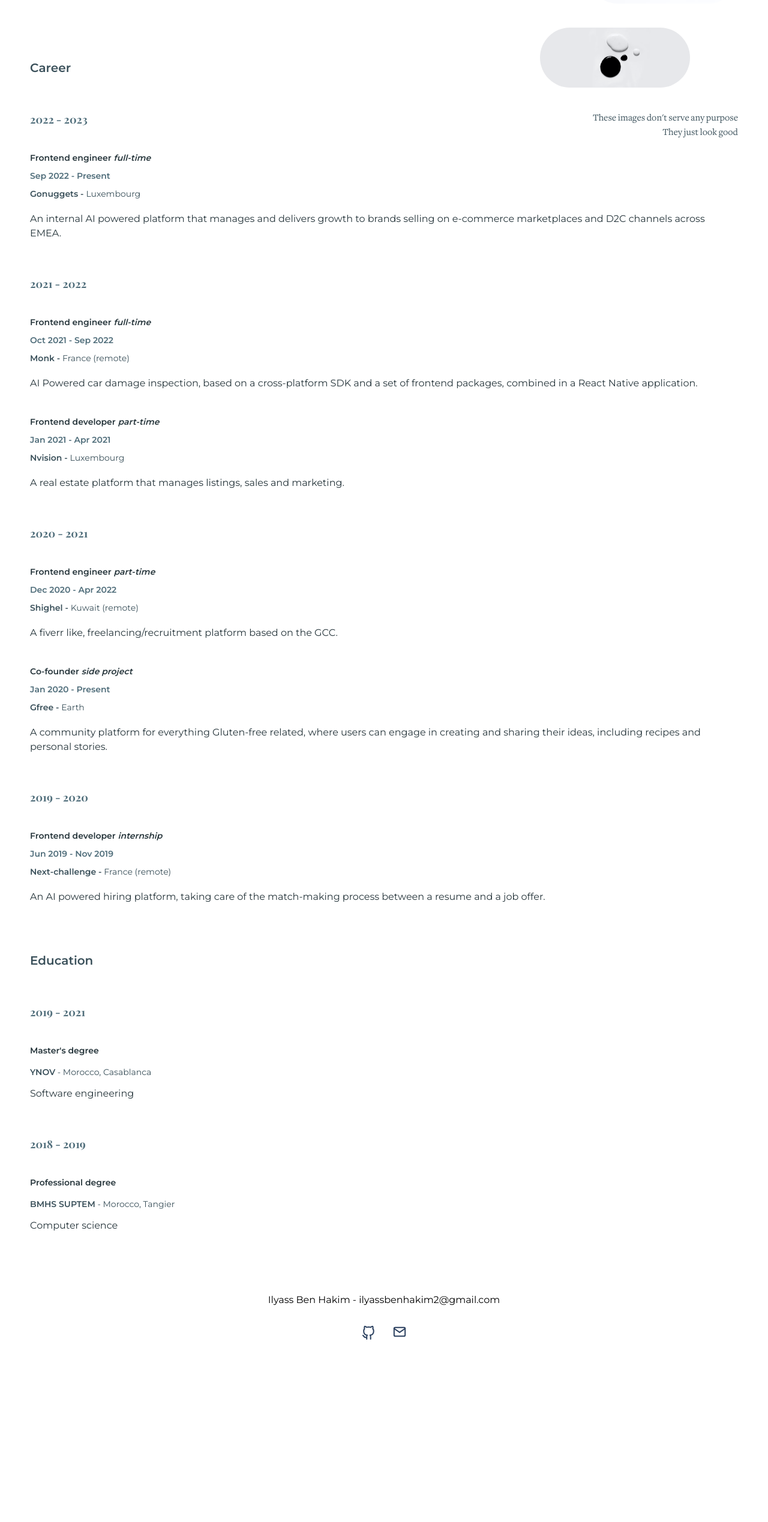
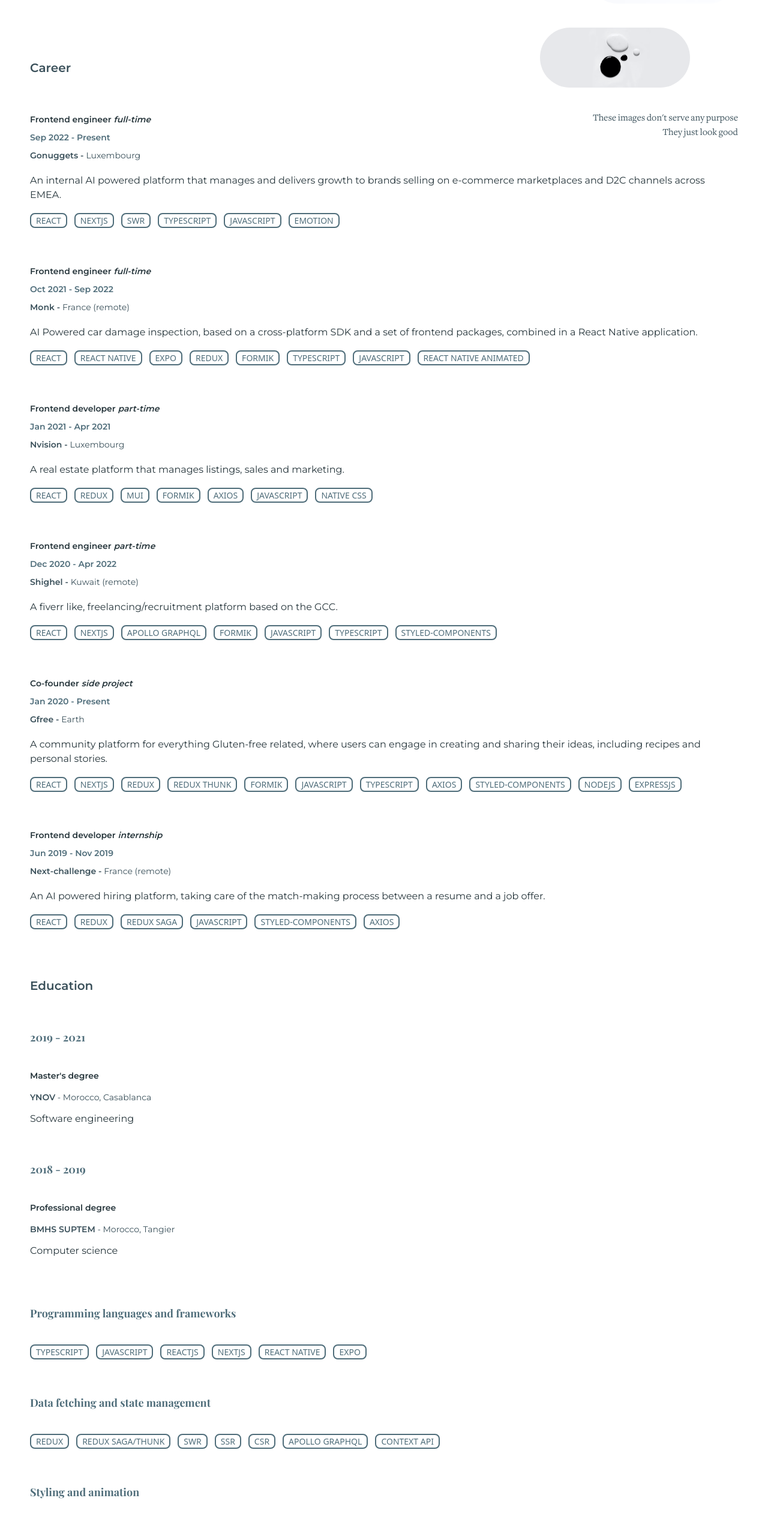
Before and after one commit to BenHakimIlyass/portfolio, a Next.js app: page / in a window 1280 px wide. Shown: the part 234-2771 px from the top of the page at 60% size. Before the commit the page ends 2607 px from the top, so only its background shows below. Built offline with nearby package versions, Linux system fonts and the light colour scheme.

Commit message:
Add technologies

```diff
--- a/components/career.tsx
+++ b/components/career.tsx
@@ -8,10 +8,19 @@
   company: string
   location: string
   description: string
+  technologies: string[]
 }
 
 const Career: React.FC<Props> = (props) => {
-  const { position, mode, period, company, location, description } = props
+  const {
+    position,
+    mode,
+    period,
+    company,
+    location,
+    description,
+    technologies,
+  } = props
 
   return (
     <Stack className="gap-18">
@@ -35,8 +44,18 @@
       <Typo variant="p" className="text-grey-500">
         {description}
       </Typo>
+      <Stack className="gap-12" wrap row>
+        {technologies.map((technology) => (
+          <Technology label={technology} key={technology} />
+        ))}
+      </Stack>
     </Stack>
   )
 }
 
+export const Technology = ({ label }: { label: string }) => (
+  <div className="border-2 border-solid	border-grey-300 rounded-lg text-grey-300 px-2 font-semibold text-small whitespace-nowrap">
+    {label}
+  </div>
+)
 export default Career
--- a/kit/stack.tsx
+++ b/kit/stack.tsx
@@ -1,24 +1,27 @@
-import React, { createElement, useMemo } from 'react'
-import { theme } from '../tailwind.config'
+import React, { createElement } from 'react'
 
 type Props = {
   children: React.ReactNode
   gap?: '0' | '6' | '8' | '12' | '18' | '30' | '40' | '60' | '80' | '100'
   row?: boolean
   className?: string
+  wrap?: boolean
 }
 
 const Stack = ({
   children,
   gap = '0',
   row = false,
+  wrap = false,
   className = '',
   ...rest
 }: Props) => {
   return createElement(
     'div',
     {
-      className: `flex ${row ? 'flex-row' : 'flex-col'}  ${className}`,
+      className: `flex ${wrap ? 'flex-wrap' : ''} ${
+        row ? 'flex-row' : 'flex-col'
+      }  ${className}`,
       ...rest,
     },
     children
--- a/pages/index.tsx
+++ b/pages/index.tsx
@@ -5,7 +5,7 @@
 import * as Icon from '../kit/icon'
 import Typo from '../kit/typo'
 import Stack from '../kit/stack'
-import Career from '../components/career'
+import Career, { Technology } from '../components/career'
 import Education from '../components/education'
 import Image, { ImageProps } from 'next/image'
 import Seo from '../components/seo'
@@ -76,11 +76,6 @@
                   Career
                 </Typo>
 
-                {/* 2022 - 2023 */}
-                <Stack className="gap-40">
-                  <Typo variant="h4" className="text-grey-300">
-                    2022 - 2023
-                  </Typo>
                 <Career
                   position="Frontend engineer"
                   mode="full-time"
@@ -88,14 +83,16 @@
                   company="Gonuggets"
                   location="Luxembourg"
                   description="An internal AI powered platform that manages and delivers growth to brands selling on e-commerce marketplaces and D2C channels across EMEA."
+                  technologies={[
+                    'REACT',
+                    'NEXTJS',
+                    'SWR',
+                    'TYPESCRIPT',
+                    'JAVASCRIPT',
+                    'EMOTION',
+                  ]}
                 />
-                </Stack>
 
-                {/* 2021 - 2022 */}
-                <Stack className="gap-40">
-                  <Typo variant="h4" className="text-grey-300">
-                    2021 - 2022
-                  </Typo>
                 <Career
                   position="Frontend engineer"
                   mode="full-time"
@@ -103,6 +100,16 @@
                   company="Monk"
                   location="France (remote)"
                   description="AI Powered car damage inspection, based on a cross-platform SDK and a set of frontend packages, combined in a  React Native application."
+                  technologies={[
+                    'REACT',
+                    'REACT NATIVE',
+                    'EXPO',
+                    'REDUX',
+                    'FORMIK',
+                    'TYPESCRIPT',
+                    'JAVASCRIPT',
+                    'REACT NATIVE ANIMATED',
+                  ]}
                 />
                 <Career
                   position="Frontend developer"
@@ -111,14 +118,17 @@
                   company="Nvision"
                   location="Luxembourg"
                   description="A real estate platform that manages listings, sales and marketing."
+                  technologies={[
+                    'REACT',
+                    'REDUX',
+                    'MUI',
+                    'FORMIK',
+                    'AXIOS',
+                    'JAVASCRIPT',
+                    'NATIVE CSS',
+                  ]}
                 />
-                </Stack>
 
-                {/* 2020 - 2021 */}
-                <Stack className="gap-40">
-                  <Typo variant="h4" className="text-grey-300">
-                    2020 - 2021
-                  </Typo>
                 <Career
                   position="Frontend engineer"
                   mode="part-time"
@@ -126,6 +136,15 @@
                   company="Shighel"
                   location="Kuwait (remote)"
                   description="A fiverr like, freelancing/recruitment platform based on the GCC."
+                  technologies={[
+                    'REACT',
+                    'NEXTJS',
+                    'APOLLO GRAPHQL',
+                    'FORMIK',
+                    'JAVASCRIPT',
+                    'TYPESCRIPT',
+                    'STYLED-COMPONENTS',
+                  ]}
                 />
                 <Career
                   position="Co-founder"
@@ -134,14 +153,21 @@
                   company="Gfree"
                   location="Earth"
                   description="A community platform for everything Gluten-free related, where users can engage in creating and sharing their ideas, including recipes and personal stories."
+                  technologies={[
+                    'REACT',
+                    'NEXTJS',
+                    'REDUX',
+                    'REDUX THUNK',
+                    'FORMIK',
+                    'JAVASCRIPT',
+                    'TYPESCRIPT',
+                    'AXIOS',
+                    'STYLED-COMPONENTS',
+                    'NODEJS',
+                    'EXPRESSJS',
+                  ]}
                 />
-                </Stack>
 
-                {/* 2019 - 2020 */}
-                <Stack className="gap-40">
-                  <Typo variant="h4" className="text-grey-300">
-                    2019 - 2020
-                  </Typo>
                 <Career
                   position="Frontend developer"
                   mode="internship"
@@ -149,8 +175,15 @@
                   company="Next-challenge"
                   location="France (remote)"
                   description="An AI powered hiring platform, taking care of the match-making process between a resume and a job offer."
+                  technologies={[
+                    'REACT',
+                    'REDUX',
+                    'REDUX SAGA',
+                    'JAVASCRIPT',
+                    'STYLED-COMPONENTS',
+                    'AXIOS',
+                  ]}
                 />
-                </Stack>
               </Stack>
 
               {/* education */}
@@ -183,6 +216,67 @@
                     univesity="BMHS SUPTEM"
                     field="Computer science"
                   />
+                </Stack>
+              </Stack>
+
+              <Stack className="gap-60">
+                <Stack className="gap-40">
+                  <Typo variant="h4" className="text-grey-300">
+                    Programming languages and frameworks
+                  </Typo>
+                  <Stack className="gap-12" wrap row>
+                    {[
+                      'TYPESCRIPT',
+                      'JAVASCRIPT',
+                      'REACTJS',
+                      'NEXTJS',
+                      'REACT NATIVE',
+                      'EXPO',
+                    ].map((technology) => (
+                      <Technology label={technology} key={technology} />
+                    ))}
+                  </Stack>
+                </Stack>
+                <Stack className="gap-40">
+                  <Typo variant="h4" className="text-grey-300">
+                    Data fetching and state management
+                  </Typo>
+                  <Stack className="gap-12" wrap row>
+                    {[
+                      'REDUX',
+                      'REDUX SAGA/THUNK',
+                      'SWR',
+                      'SSR',
+                      'CSR',
+                      'APOLLO GRAPHQL',
+                      'CONTEXT API',
+                    ].map((technology) => (
+                      <Technology label={technology} key={technology} />
+                    ))}
+                  </Stack>
+                </Stack>
+                <Stack className="gap-40">
+                  <Typo variant="h4" className="text-grey-300">
+                    Styling and animation
+                  </Typo>
+                  <Stack className="gap-12" wrap row>
+                    {[
+                      'EMOTION',
+                      'STYLED-COMPONENTS',
+                      'STITCHES',
+                      'TAILWIND',
+                      'NATIVE CSS',
+                      'FRAMER MOTION',
+                      'REACT SPRING',
+                      'REACT NATIVE ANIMATED',
+                      'MUI',
+                      'MANTINE UI',
+                      'CHAKRA UI',
+                      'RADIX UI',
+                    ].map((technology) => (
+                      <Technology label={technology} key={technology} />
+                    ))}
+                  </Stack>
                 </Stack>
               </Stack>
             </Stack>
```
Lines whose indentation alone changed are shown as unchanged.
